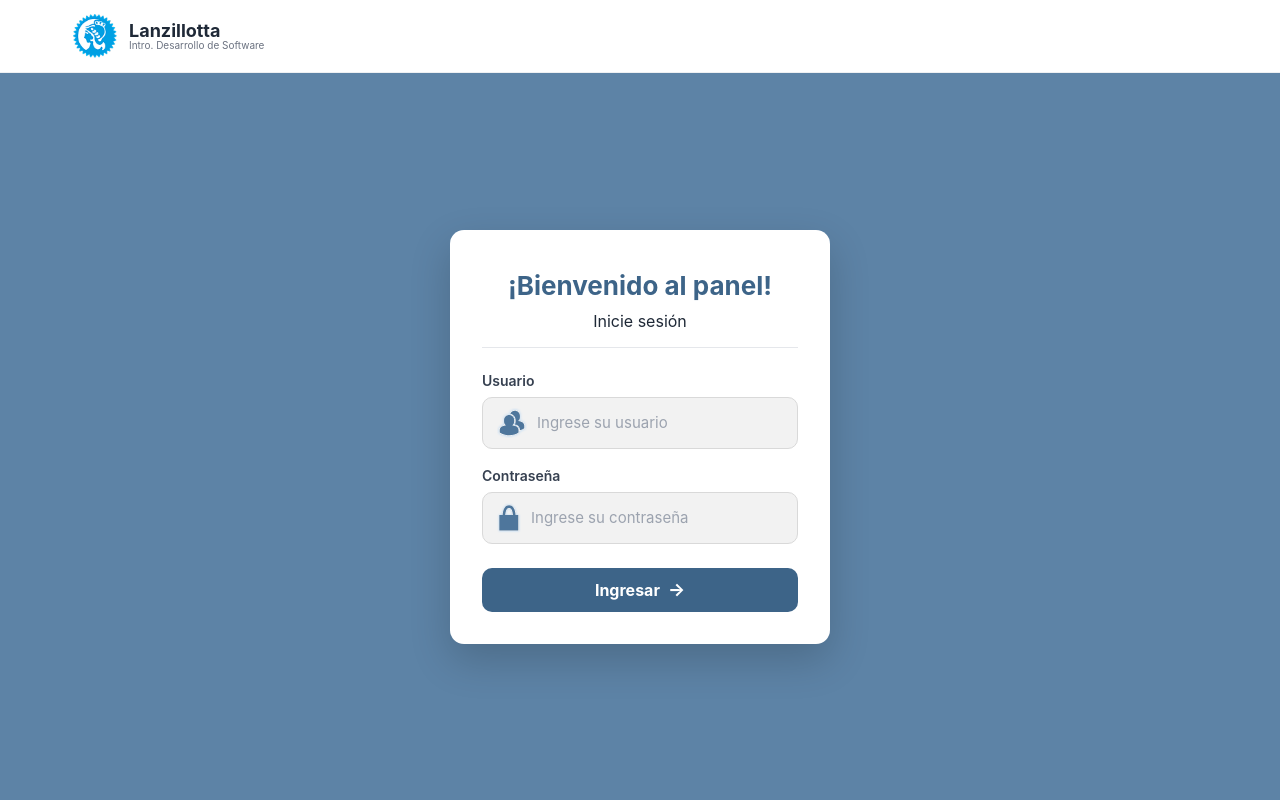
After one commit to Valencua/IDS-Lanzillota-web, a Flask app: page /admin/ in a window 1280 px wide. The commit adds this page. Run offline with Flask 3, Linux system fonts and the light colour scheme; some web fonts are replaced.

Commit message:
template login + styles + route

```diff
--- a/static/css/styles.css
+++ b/static/css/styles.css
@@ -785,3 +785,124 @@ body {
 }
 .modal__btn--ghost   { background: #eceef3; color: #374151; }
 .modal__btn--primary { background: #26a354; color: #ffffff; }   /* verde WhatsApp */
+
+/* ===== Login admin ===== */
+.login {
+    flex: 1;
+    display: flex;
+    align-items: center;
+    justify-content: center;
+    background: #5d83a6;
+    padding: 40px 20px;
+}
+
+.login__card {
+    width: 100%;
+    max-width: 380px;
+    background: #ffffff;
+    border-radius: 14px;
+    padding: 36px 32px 32px;
+    box-shadow: 0 16px 40px rgba(0, 0, 0, 0.18);
+    text-align: center;
+}
+
+.login__title {
+    font-family: var(--font-base);
+    font-size: 26px;
+    font-weight: 700;
+    color: #3d6488;
+    margin-bottom: 4px;
+}
+
+.login__subtitle {
+    font-size: 16px;
+    color: #1f2937;
+    margin-bottom: 14px;
+}
+
+.login__divider {
+    border: none;
+    border-top: 1px solid #e5e7eb;
+    margin: 0 0 22px;
+}
+
+.login__form {
+    text-align: left;
+}
+
+.login__label {
+    display: block;
+    font-size: 14px;
+    font-weight: 600;
+    color: #374151;
+    margin-bottom: 6px;
+}
+
+.login__field {
+    display: flex;
+    align-items: center;
+    gap: 10px;
+    background: #f2f2f2;
+    border: 1px solid #d9d9d9;
+    border-radius: 10px;
+    padding: 10px 14px;
+    margin-bottom: 16px;
+}
+
+.login__icon {
+    width: auto;
+    height: 30px;
+    object-fit: contain;
+    flex-shrink: 0;
+}
+
+.login__input {
+    width: 100%;
+    border: none;
+    background: transparent;
+    font-family: inherit;
+    font-size: 15px;
+    color: #1f2937;
+    outline: none;
+}
+
+.login__input::placeholder { color: #9ca3af; }
+
+.login__submit {
+    width: 100%;
+    margin-top: 8px;
+    padding: 12px 18px;
+    border: none;
+    border-radius: 10px;
+    background: #3d6488;
+    color: #ffffff;
+    font-family: inherit;
+    font-size: 16px;
+    font-weight: 700;
+    cursor: pointer;
+    display: inline-flex;
+    align-items: center;
+    justify-content: center;
+    gap: 8px;
+    transition: background 0.15s ease;
+}
+
+.login__submit:hover { background: #335675; }
+
+.login__arrow { font-size: 18px; line-height: 1; }
+
+.login__error {
+    background: #fde8e8;
+    color: #b42318;
+    border: 1px solid #f3c1c1;
+    border-radius: 8px;
+    padding: 10px 12px;
+    font-size: 14px;
+    margin-bottom: 14px;
+    text-align: center;
+}
+
+@media (max-width: 560px) {
+    .login__card { padding: 28px 20px 24px; }
+    .login__title { font-size: 22px; }
+}
--- a/templates/base.html
+++ b/templates/base.html
@@ -23,6 +23,7 @@
                 </span>
             </a>
 
+            {% block navbar_menu %}
             <input type="checkbox" id="nav-toggle" class="navbar__toggle-cb">
             <label for="nav-toggle" class="navbar__toggle" aria-label="Abrir menú">
                 <span></span><span></span><span></span>
@@ -36,6 +37,7 @@
                 <a href="{{ url_for('web.index.material') }}" class="navbar__link {% if request.endpoint == 'web.index.material' %}navbar__link--active{% endif %}">Material adicional</a>
                 <a href="https://mail.google.com/mail/?view=cm&fs=1&to=introfiuba@gmail.com" class="navbar__link navbar__link--contacto" target="_blank" rel="noopener">Contacto</a>
             </nav>
+            {% endblock %}
         </div>
     </header>
 
--- /dev/null
+++ b/templates/login.html
@@ -0,0 +1,54 @@
+{% extends "base.html" %}
+
+{% block navbar_menu %}{% endblock %}
+
+{% block title %}Login · Panel Lanzillotta{% endblock %}
+
+{% block content %}
+<section class="login">
+    <div class="login__card">
+        <h1 class="login__title">¡Bienvenido al panel!</h1>
+        <p class="login__subtitle">Inicie sesión</p>
+        <hr class="login__divider">
+
+        <form class="login__form" method="POST" action="{{ url_for('web.admin.login') }}">
+            {% if error %}
+            <p class="login__error">{{ error }}</p>
+            {% endif %}
+
+            <label class="login__label" for="usuario">Usuario</label>
+            <div class="login__field">
+                <img src="{{ url_for('static', filename='img/user.svg') }}" alt="" class="login__icon">
+                <input
+                    type="text"
+                    id="usuario"
+                    name="usuario"
+                    class="login__input"
+                    placeholder="Ingrese su usuario"
+                    autocomplete="username"
+                    required
+                >
+            </div>
+
+            <label class="login__label" for="password">Contraseña</label>
+            <div class="login__field">
+                {# Insertá el ícono en static/img/lock.svg #}
+                <img src="{{ url_for('static', filename='img/lock.svg') }}" alt="" class="login__icon">
+                <input
+                    type="password"
+                    id="password"
+                    name="password"
+                    class="login__input"
+                    placeholder="Ingrese su contraseña"
+                    autocomplete="current-password"
+                    required
+                >
+            </div>
+
+            <button type="submit" class="login__submit">
+                Ingresar <span class="login__arrow">→</span>
+            </button>
+        </form>
+    </div>
+</section>
+{% endblock %}
--- a/web/routes/__init__.py
+++ b/web/routes/__init__.py
@@ -1,6 +1,8 @@
 from flask import Blueprint
 from web.routes.index import index_bp
+from web.routes.admin import admin_bp
 
 web_bp = Blueprint('web', __name__)
 
 web_bp.register_blueprint(index_bp)
+web_bp.register_blueprint(admin_bp, url_prefix='/admin')
--- /dev/null
+++ b/web/routes/admin.py
@@ -0,0 +1,7 @@
+from flask import Blueprint, render_template, request
+
+admin_bp = Blueprint('admin', __name__)
+
+@admin_bp.route('/')
+def login():
+    return render_template('login.html')
```
Also changed, not shown: static/img/lock.svg (added), static/img/user.svg (added).
